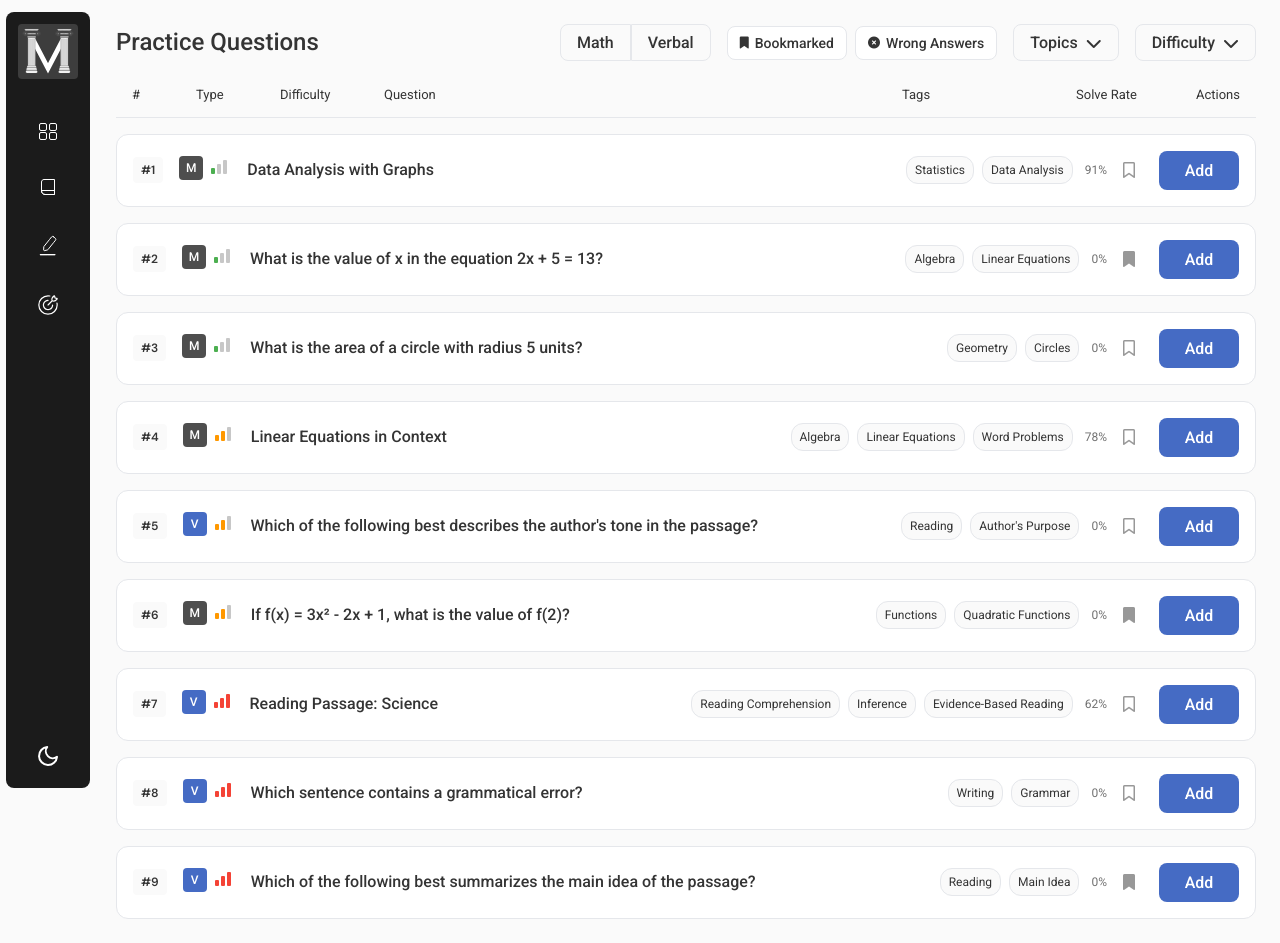
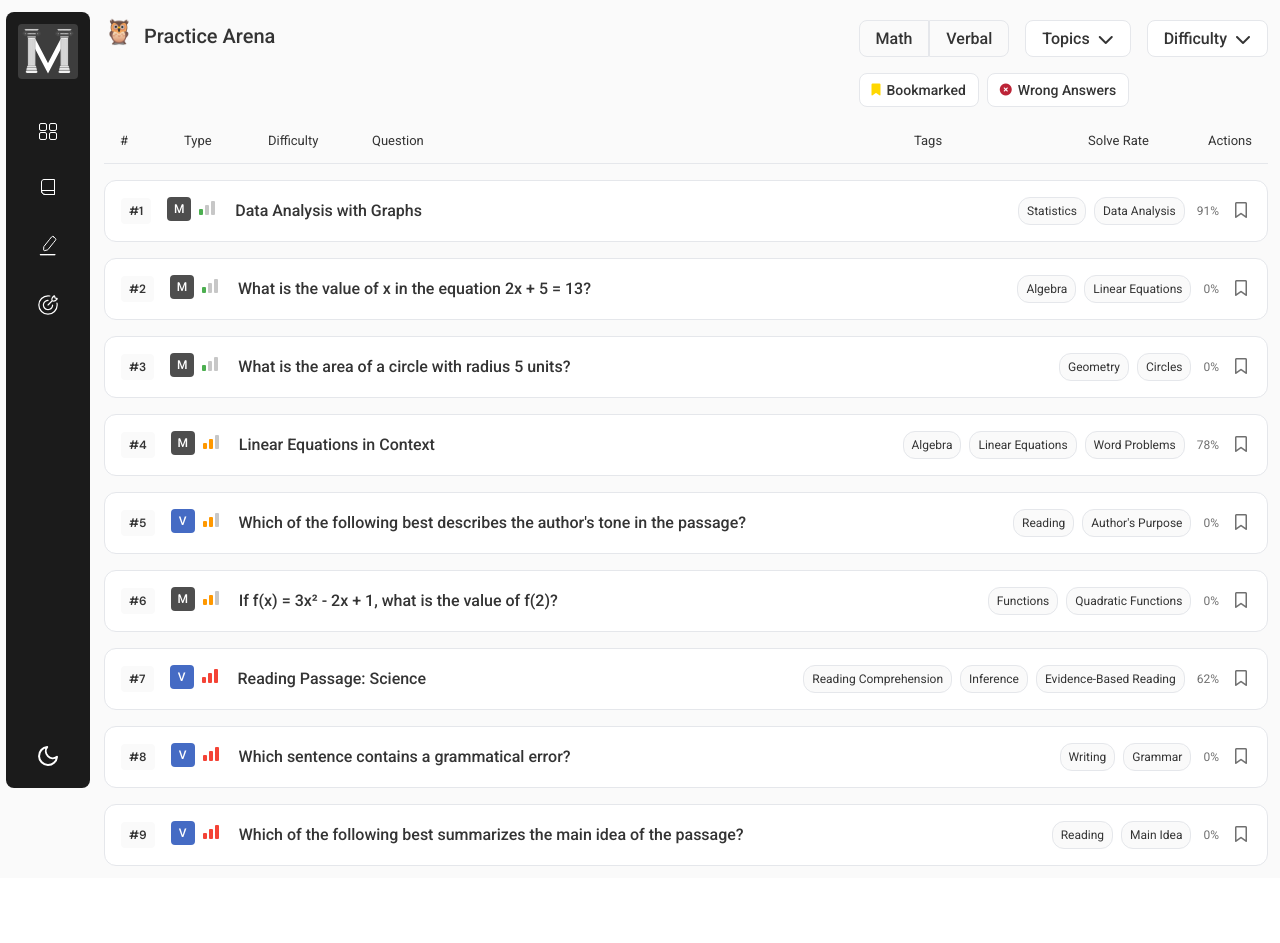
Before and after one commit to Orujhimaru/max_odyssey, a React (Vite) app: page /practice in a window 1280 px wide. After the commit the page ends 878 px from the top, so only its background shows below. Built offline with nearby package versions, Linux system fonts and the light colour scheme; a web font is replaced by a local one.

Commit message:
design: Practice page design refined

```diff
--- a/src/pages/PracticePage/Practice.css
+++ b/src/pages/PracticePage/Practice.css
@@ -2,7 +2,8 @@
   width: 100%;
   height: 100%;
   position: relative;
-  padding: 24px;
+  padding: 12px;
+  padding-top: 20px;
   background-color: var(--bg-secondary);
   overflow-y: auto;
 }
@@ -10,14 +11,29 @@
 .practice-header {
   display: flex;
   justify-content: space-between;
-  align-items: center;
+  align-items: flex-start;
   margin-bottom: 24px;
 }
 
+.fa-times-circle {
+  color: #bc2437;
+}
+
 .practice-header h1 {
-  font-size: 24px;
+  font-size: 20px;
   font-weight: 500;
   color: var(--text-primary);
+  display: flex;
+  align-items: flex-end;
+  gap: 8px;
+  line-height: 15px;
+}
+
+/* For emojis */
+.practice-header h1 span {
+  font-size: 24px;
+  line-height: 1;
+  margin-right: 2px;
 }
 
 .practice-actions {
@@ -357,14 +373,21 @@
 
 .practice-filters {
   display: flex;
+  flex-direction: column;
+  gap: 16px;
+}
+
+.filter-row {
+  display: flex;
   gap: 16px;
   align-items: center;
-  flex-wrap: wrap;
 }
 
 .filter-toggles {
   display: flex;
   gap: 8px;
+  width: 100%;
+  justify-content: flex-start;
 }
 
 .filter-toggle {
@@ -385,6 +408,20 @@
   font-size: 12px;
 }
 
+/* Golden bookmark icon styling */
+.filter-toggle i.fa-bookmark {
+  color: #ffd700;
+}
+
+/* .filter-toggle.active i.fa-bookmark {
+  color: white;
+} */
+
+/* Keep the wrong answers icon white when active */
+.filter-toggle.active i.fa-times-circle {
+  color: white;
+}
+
 .filter-toggle:hover {
   background-color: var(--bg-secondary);
 }
@@ -395,8 +432,14 @@
   border-color: var(--verbal-color);
 }
 
-.filter-toggle.active:hover {
-  background-color: #627fd0;
+.filter-toggle.active[class*="bookmark"] {
+  background-color: #ffd700;
+  border-color: #ffd700;
+  color: #000;
+}
+
+.filter-toggle.active[class*="bookmark"]:hover {
+  background-color: #e6c200;
 }
 
 .subject-switch {
@@ -434,7 +477,7 @@
   display: flex;
   align-items: center;
   gap: 8px;
-  background-color: var(--bg-secondary);
+  background-color: var(--bg-primary);
   border: 1px solid var(--border-color);
   color: var(--text-primary);
   padding: 8px 16px;
@@ -808,3 +851,24 @@ button:focus:not(:focus-visible) {
 button:focus-visible {
   outline: none;
 }
+
+/* Bookmark button styling in question card */
+.bookmark-button {
+  opacity: 0.7 !important;
+}
+
+.bookmark-button:hover {
+  opacity: 1 !important;
+}
+
+.bookmark-button i {
+  color: #ffd700;
+}
+
+.bookmark-button i.far {
+  color: var(--text-primary);
+}
+
+.bookmark-button:hover i.far {
+  color: #ffd700;
+}
--- a/src/pages/PracticePage/Practice.jsx
+++ b/src/pages/PracticePage/Practice.jsx
@@ -9,6 +9,7 @@ const Practice = () => {
   const [activeDifficulty, setActiveDifficulty] = useState("all");
   const [showBookmarked, setShowBookmarked] = useState(false);
   const [showWrongAnswered, setShowWrongAnswered] = useState(false);
+  const [bookmarkedQuestions, setBookmarkedQuestions] = useState(new Set());
 
   // Math topics
   const mathTopics = [
@@ -188,7 +189,8 @@ const Practice = () => {
       (question.topic && selectedTopics.includes(question.topic)) ||
       (question.subtopic && selectedTopics.includes(question.subtopic));
 
-    const matchesBookmarked = !showBookmarked || question.isBookmarked;
+    const matchesBookmarked =
+      !showBookmarked || bookmarkedQuestions.has(question.id);
     const matchesWrongAnswered =
       !showWrongAnswered || question.performance === "incorrect";
 
@@ -201,11 +203,27 @@ const Practice = () => {
     );
   });
 
+  const toggleBookmark = (questionId) => {
+    setBookmarkedQuestions((prev) => {
+      const newBookmarks = new Set(prev);
+      if (newBookmarks.has(questionId)) {
+        newBookmarks.delete(questionId);
+      } else {
+        newBookmarks.add(questionId);
+      }
+      return newBookmarks;
+    });
+  };
+
   return (
     <div className="practice-page">
       <div className="practice-header">
-        <h1>Practice Questions</h1>
+        <h1>
+          <span>🦉</span>
+          Practice Arena
+        </h1>
         <div className="practice-filters">
+          <div className="filter-row">
             <div className="subject-switch">
               <button
                 className={`switch-button ${
@@ -229,31 +247,17 @@ const Practice = () => {
               </button>
             </div>
 
-          <div className="filter-toggles">
-            <button
-              className={`filter-toggle ${showBookmarked ? "active" : ""}`}
-              onClick={() => setShowBookmarked(!showBookmarked)}
-            >
-              <i className="fas fa-bookmark"></i>
-              Bookmarked
-            </button>
-            <button
-              className={`filter-toggle ${showWrongAnswered ? "active" : ""}`}
-              onClick={() => setShowWrongAnswered(!showWrongAnswered)}
-            >
-              <i className="fas fa-times-circle"></i>
-              Wrong Answers
-            </button>
-          </div>
-
             <div className="filter-dropdown">
               <button
                 className="filter-dropdown-button"
                 onClick={() => setShowTopicFilter(!showTopicFilter)}
               >
-              Topics {selectedTopics.length > 0 && `(${selectedTopics.length})`}
+                Topics{" "}
+                {selectedTopics.length > 0 && `(${selectedTopics.length})`}
                 <i
-                className={`fas fa-chevron-${showTopicFilter ? "up" : "down"}`}
+                  className={`fas fa-chevron-${
+                    showTopicFilter ? "up" : "down"
+                  }`}
                 ></i>
               </button>
               {showTopicFilter && (
@@ -309,7 +313,8 @@ const Practice = () => {
                 className="filter-dropdown-button"
                 onClick={() => setShowDifficultyFilter(!showDifficultyFilter)}
               >
-              Difficulty {activeDifficulty !== "all" && `(${activeDifficulty})`}
+                Difficulty{" "}
+                {activeDifficulty !== "all" && `(${activeDifficulty})`}
                 <i
                   className={`fas fa-chevron-${
                     showDifficultyFilter ? "up" : "down"
@@ -364,6 +369,26 @@ const Practice = () => {
                   </div>
                 </div>
               )}
+            </div>
+          </div>
+
+          <div className="filter-row">
+            <div className="filter-toggles">
+              <button
+                className={`filter-toggle ${showBookmarked ? "active" : ""}`}
+                onClick={() => setShowBookmarked(!showBookmarked)}
+              >
+                <i className="fas fa-bookmark"></i>
+                Bookmarked
+              </button>
+              <button
+                className={`filter-toggle ${showWrongAnswered ? "active" : ""}`}
+                onClick={() => setShowWrongAnswered(!showWrongAnswered)}
+              >
+                <i className="fas fa-times-circle"></i>
+                Wrong Answers
+              </button>
+            </div>
           </div>
         </div>
       </div>
@@ -448,17 +473,20 @@ const Practice = () => {
                   <span>{question.completionRate || 0}% </span>
                 </div>
                 <div className="question-actions">
-                  <button className="bookmark-button">
+                  <button
+                    className="bookmark-button"
+                    onClick={() => toggleBookmark(question.id)}
+                  >
                     <i
                       className={`${
-                        question.isBookmarked ? "fas" : "far"
+                        bookmarkedQuestions.has(question.id) ? "fas" : "far"
                       } fa-bookmark`}
                     ></i>
                   </button>
                 </div>
               </div>
             </div>
-            <button className="practice-button">Add</button>
+            {/* <button className="practice-button">Add</button> */}
           </div>
         ))}
       </div>
```
Lines whose indentation alone changed are shown as unchanged.
